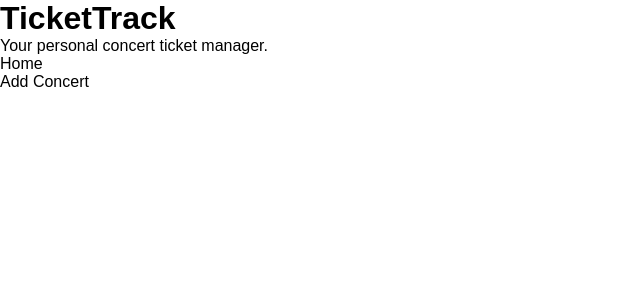
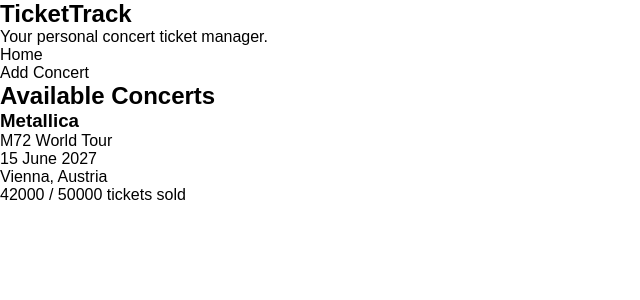
Before and after one commit to Spiritus93/TicketTrack, a React (Vite) app: page / in a window 1280 px wide. Shown: the top 300 px of the page, without its empty margins (0-640 px from the left). Built offline with nearby package versions, Linux system fonts and the light colour scheme.

Commit message:
Added basic Concert Card structure

```diff
--- a/src/App.jsx
+++ b/src/App.jsx
@@ -1,9 +1,13 @@
 import './styles/App.scss'
 import Header from "./components/Header/Header.jsx";
+import Home from "./pages/Home/Home.jsx";
 
 function App() {
   return (
-      <Header />
+      <section id="center">
+          <Header />
+          <Home />
+      </section>
   );
 }
 
--- /dev/null
+++ b/src/components/ConcertCard/ConcertCard.jsx
@@ -0,0 +1,15 @@
+import "./ConcertCard.scss";
+
+const ConcertCard = ({ artist, tour, date, location, ticketsSold, capacity }) => {
+    return (
+        <article className="concert-card">
+            <h3>{artist}</h3>
+            <p>{tour}</p>
+            <p>{date}</p>
+            <p>{location}</p>
+            <p>{ticketsSold} / {capacity} tickets sold</p>
+        </article>
+    );
+};
+
+export default ConcertCard;
--- a/src/components/Header/Header.jsx
+++ b/src/components/Header/Header.jsx
@@ -5,7 +5,7 @@
         <header className="header">
             <h1>TicketTrack</h1>
             <p>Your personal concert ticket manager.</p>
-            <nav className="menu">
+            <nav className="main-menu">
                 <ul className="menu-list">
                     <li className="menu-item">Home</li>
                     <li className="menu-item">Add Concert</li>
--- /dev/null
+++ b/src/pages/Home/Home.jsx
@@ -0,0 +1,21 @@
+import "./Home.scss";
+import ConcertCard from "../../components/ConcertCard/ConcertCard.jsx";
+
+const Home = () => {
+    return(
+        <section className="concerts">
+            <h2 className="concerts-title">Available Concerts</h2>
+
+            <ConcertCard
+                artist="Metallica"
+                tour="M72 World Tour"
+                date="15 June 2027"
+                location="Vienna, Austria"
+                ticketsSold={42000}
+                capacity={50000}
+            />
+        </section>
+    )
+}
+
+export default Home;
```
Also changed, not shown: src/components/ConcertCard/ConcertCard.scss (added), src/pages/Home/Home.scss (added).
